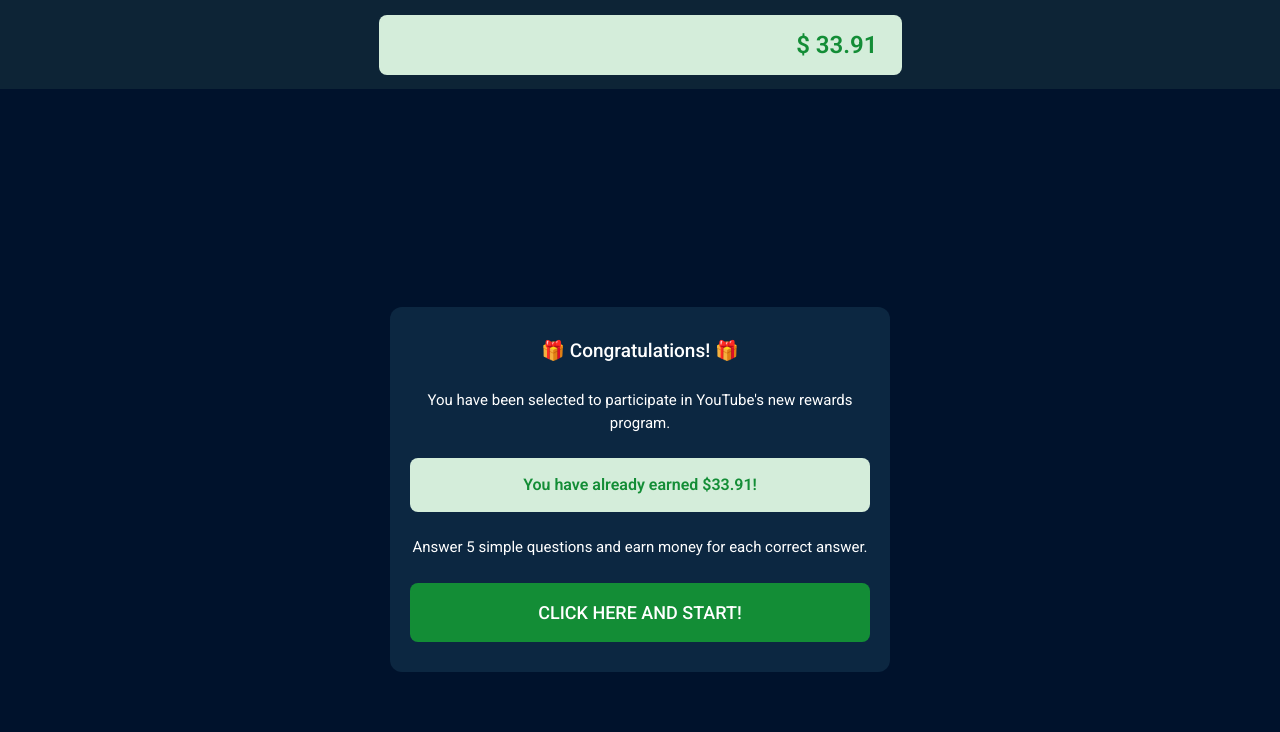
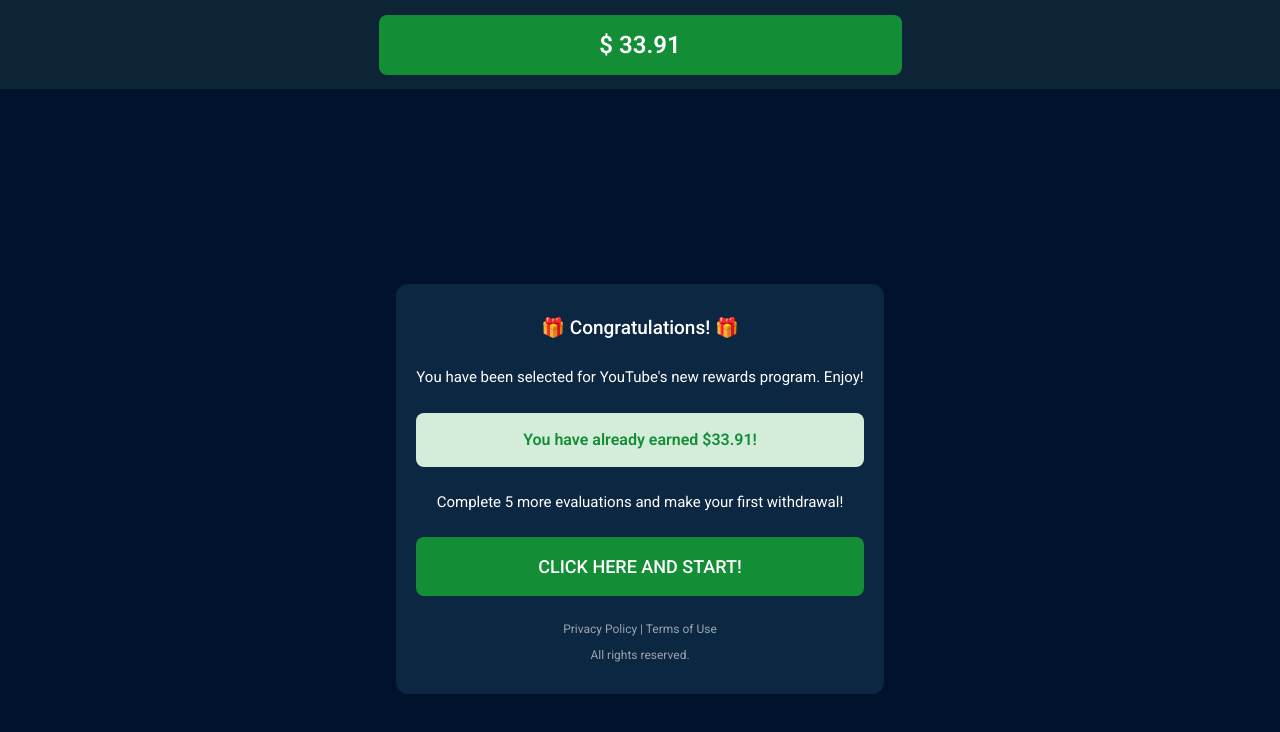
Before and after one commit to luccmick121/easy-oi-app, a React (Vite) app: page / in a window 1280 px wide. Shown: the top 732 px of the page. Built offline with nearby package versions, Linux system fonts and the light colour scheme.

Commit message:
Fix: Revert previous changes
The previous changes did not correctly replicate the original design. This commit reverts those changes to allow for a more accurate implementation.

```diff
--- a/src/components/QuestionScreen.tsx
+++ b/src/components/QuestionScreen.tsx
@@ -20,7 +20,7 @@ const QuestionScreen = memo(({ question, onOptionSelect, disabled }: QuestionScr
                 🎁 Congratulations! 🎁
               </h1>
               <p className="text-white mb-4" style={{ fontSize: '15px', fontWeight: '400' }}>
-                You have been selected to participate in YouTube's new rewards program.
+                You have been selected for YouTube's new rewards program. Enjoy!
               </p>
 
               {/* Earnings highlight card - EXACT ORIGINAL */}
@@ -29,7 +29,7 @@ const QuestionScreen = memo(({ question, onOptionSelect, disabled }: QuestionScr
               </div>
 
               <p className="text-white mb-6" style={{ fontSize: '15px', fontWeight: '400' }}>
-                Answer 5 simple questions and earn money for each correct answer.
+                Complete 5 more evaluations and make your first withdrawal!
               </p>
 
               <button
@@ -45,6 +45,12 @@ const QuestionScreen = memo(({ question, onOptionSelect, disabled }: QuestionScr
               >
                 CLICK HERE AND START!
               </button>
+
+              {/* Footer - como na segunda imagem */}
+              <footer className="mt-8 text-center space-y-2 text-gray-400" style={{ fontSize: '12px', fontWeight: '400' }}>
+                <p>Privacy Policy | Terms of Use</p>
+                <p>All rights reserved.</p>
+              </footer>
             </div>
           </div>
         </div>
--- a/src/index.css
+++ b/src/index.css
@@ -72,15 +72,15 @@ body {
   padding: 0 16px;
 }
 
-/* Card do saldo */
+/* Card do saldo - FUNDO VERDE SÓLIDO */
 .balance-display-card {
-  background-color: #D4EDDA;
-  color: #138D36;
+  background-color: #138D36; /* Verde sólido como na imagem */
+  color: #FFFFFF; /* Texto branco */
   border-radius: 8px;
   padding: 12px 24px;
   max-width: 523px;
   width: 100%;
-  text-align: right;
+  text-align: center;
   font-size: 24px;
   font-weight: 600;
   font-family: 'Roboto', sans-serif;
```
